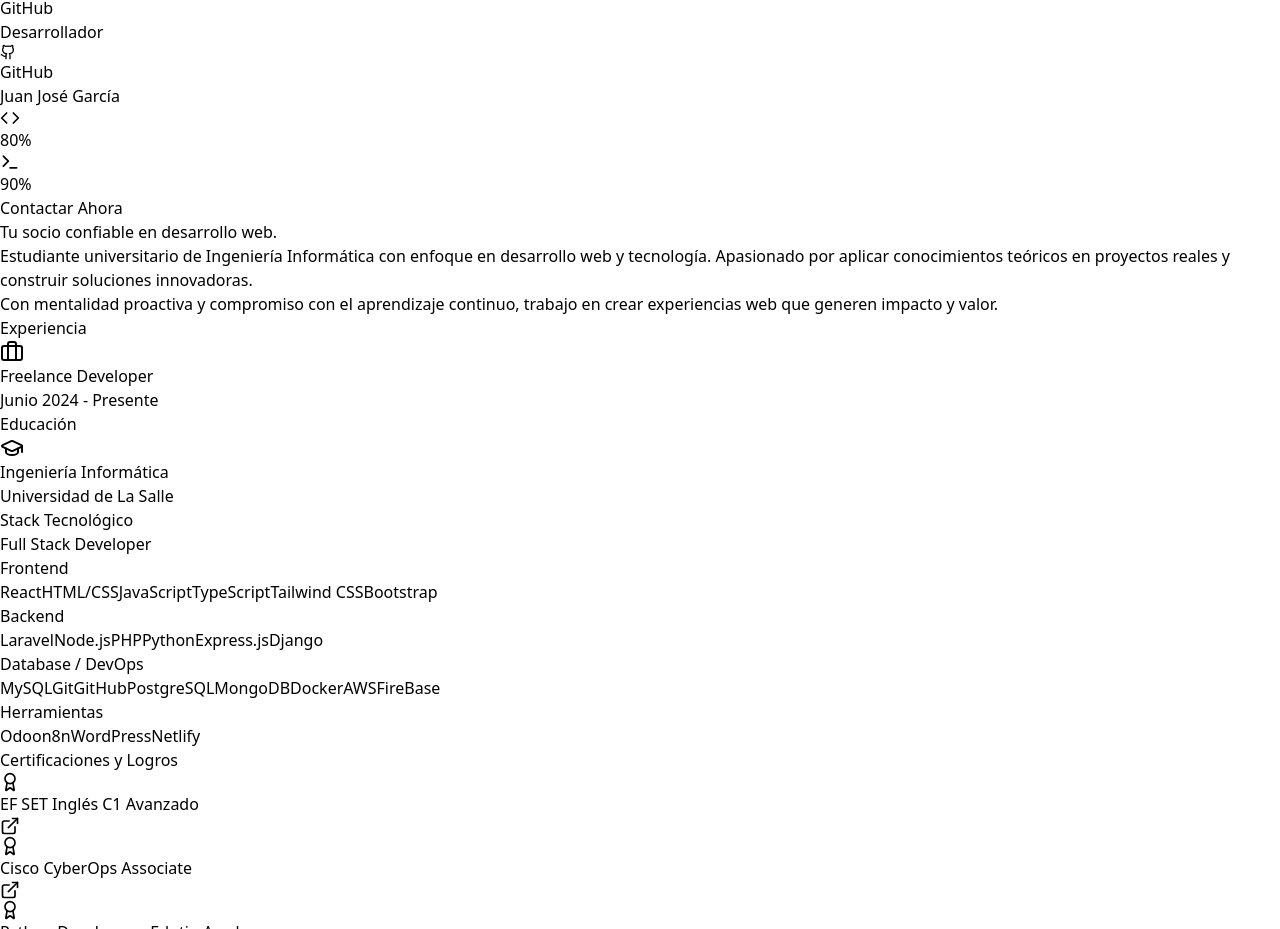
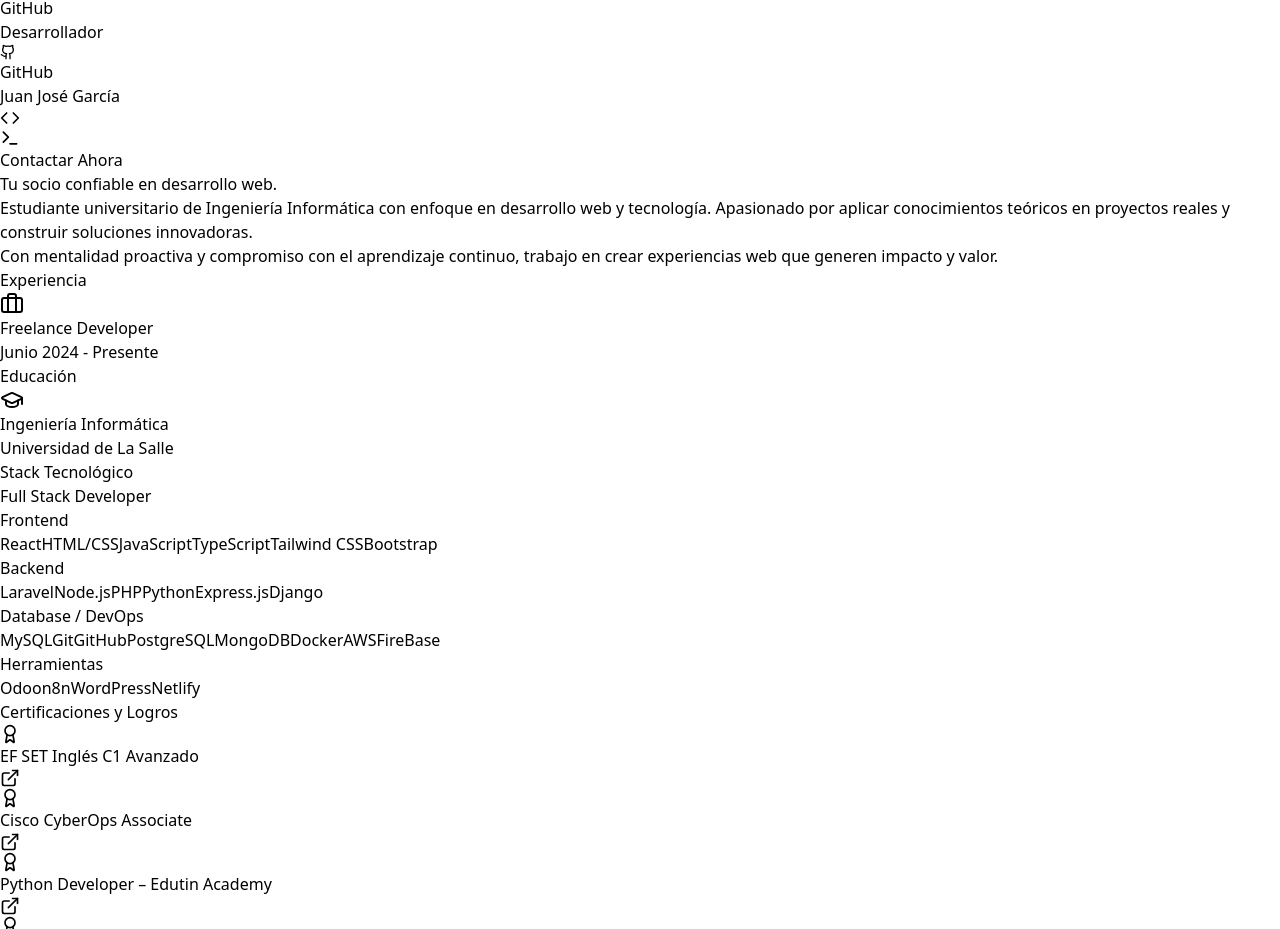
Before and after one commit to GarZa402/Portafolio, a React (Vite) app: page / in a window 1280 px wide. Shown: the part 1634-2563 px from the top of the page. Built offline with nearby package versions, Linux system fonts and the light colour scheme.

Commit message:
style(Portfolio): adjust skill progress bars to full width and remove percentages

```diff
--- a/src/App.jsx
+++ b/src/App.jsx
@@ -348,16 +348,14 @@
                     <div className="flex items-center gap-3">
                       <Code className="text-blue-400" size={20} />
                       <div className="flex-1 h-2 bg-gray-700 rounded-full overflow-hidden">
-                        <div className="h-full w-4/5 bg-blue-400 rounded-full"></div>
+                        <div className="h-full w-5/5 bg-blue-400 rounded-full"></div>
                       </div>
-                      <span className="text-sm text-blue-400">80%</span>
                     </div>
                     <div className="flex items-center gap-3">
                       <Terminal className="text-blue-400" size={20} />
                       <div className="flex-1 h-2 bg-gray-700 rounded-full overflow-hidden">
-                        <div className="h-full w-9/10 bg-blue-400 rounded-full"></div>
+                        <div className="h-full w-5/5 bg-blue-400 rounded-full"></div>
                       </div>
-                      <span className="text-sm text-blue-400">90%</span>
                     </div>
                   </div>
                   <button
```
